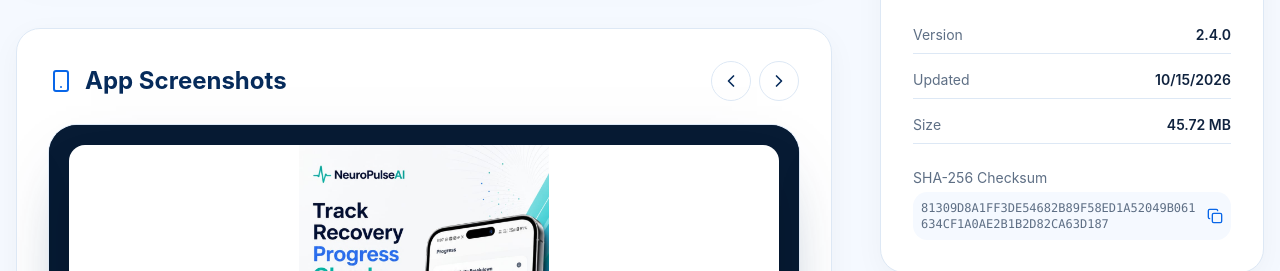
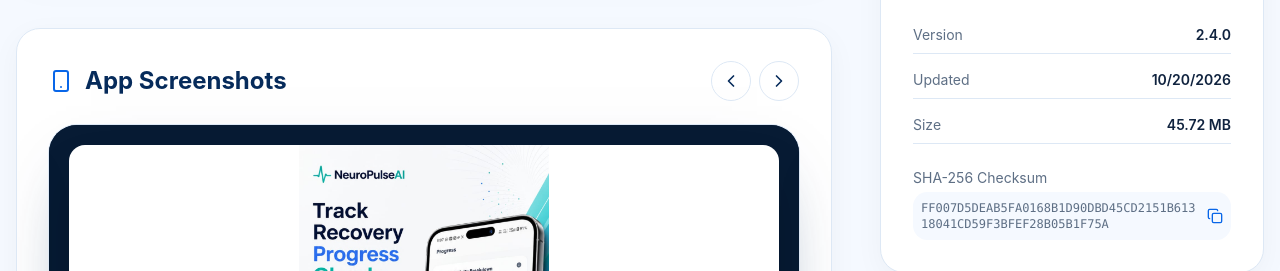
Before and after one commit to adityaIITG1/debuggers_squad_website, a Next.js app: page /neuropulseai-app in a window 1280 px wide. Shown: the part 681-952 px from the top of the page. Built offline with nearby package versions, Linux system fonts and the light colour scheme.

Commit message:
Refresh NeuroPulseAI v2.4 distribution APK

```diff
--- a/src/app/neuropulseai-app/page.tsx
+++ b/src/app/neuropulseai-app/page.tsx
@@ -25,10 +25,10 @@ const appPageUrl = 'https://www.debuggerssquad.com/neuropulseai-app';
 
 const release = {
   versionName: '2.4.0',
-  fileSizeBytes: 47940821,
+  fileSizeBytes: 47938970,
   androidMinVersion: '8.0 (Oreo)',
-  releaseDate: '2026-10-15',
-  sha256Checksum: '81309D8A1FF3DE54682B89F58ED1A52049B061634CF1A0AE2B1B2D82CA63D187',
+  releaseDate: '2026-10-20',
+  sha256Checksum: 'FF007D5DEAB5FA0168B1D90DBD45CD2151B61318041CD59F3BFEF28B05B1F75A',
   highlights: ['Muscle control games', 'Muscle activity visualization', '1 min report'],
 };
 
```
Also changed, not shown: 1 other file (tests, documents, lock files or other folders).
